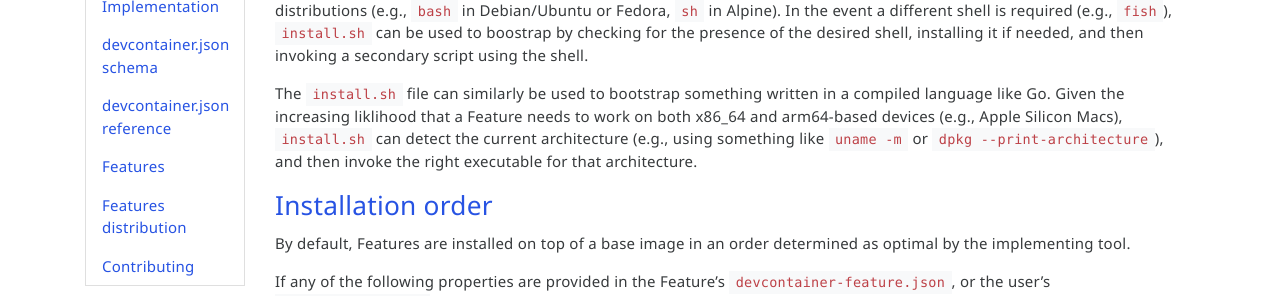
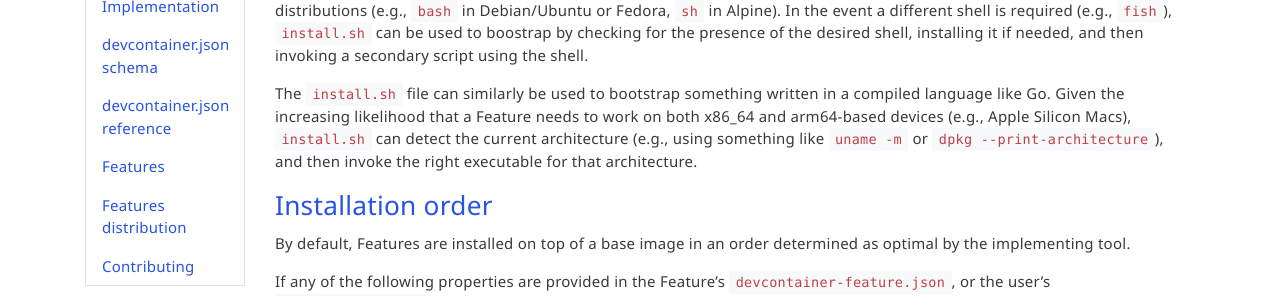
Before and after one commit to devcontainers/devcontainers.github.io, a Jekyll site: the page built from _implementors/features.md, in a window 1280 px wide and 900 px high, scrolled down 4984 px. Shown: the part 177-473 px from the top of the window. Built offline with Jekyll 4.4.1, drawn with Linux system fonts in a browser that asks for light colours; nearby versions of some CDN libraries; comment, search, counter and statistics services are not loaded.

Commit message:
Update _implementors/features.md
Co-authored-by: Chuck Lantz <clantz@microsoft.com>

```diff
--- a/_implementors/features.md
+++ b/_implementors/features.md
@@ -173,7 +173,7 @@ To ensure that the appropriate shell is used, the execute bit should be set on `
 
 > **Note:** It is recommended that Feature authers write `install.sh` using a shell available by default in their supported distributions (e.g., `bash` in Debian/Ubuntu or Fedora, `sh` in Alpine). In the event a different shell is required (e.g., `fish`), `install.sh` can be used to boostrap by checking for the presence of the desired shell, installing it if needed, and then invoking a secondary script using the shell.
 >
-> The `install.sh` file can similarly be used to bootstrap something written in a compiled language like Go. Given the increasing liklihood that a Feature needs to work on both x86_64 and arm64-based devices (e.g., Apple Silicon Macs), `install.sh` can detect the current architecture (e.g., using something like `uname -m` or `dpkg --print-architecture`), and then invoke the right executable for that architecture.
+> The `install.sh` file can similarly be used to bootstrap something written in a compiled language like Go. Given the increasing likelihood that a Feature needs to work on both x86_64 and arm64-based devices (e.g., Apple Silicon Macs), `install.sh` can detect the current architecture (e.g., using something like `uname -m` or `dpkg --print-architecture`), and then invoke the right executable for that architecture.
 
 ### <a href="#installation-order" name="installation-order" class="anchor"> Installation order </a>
 
```
